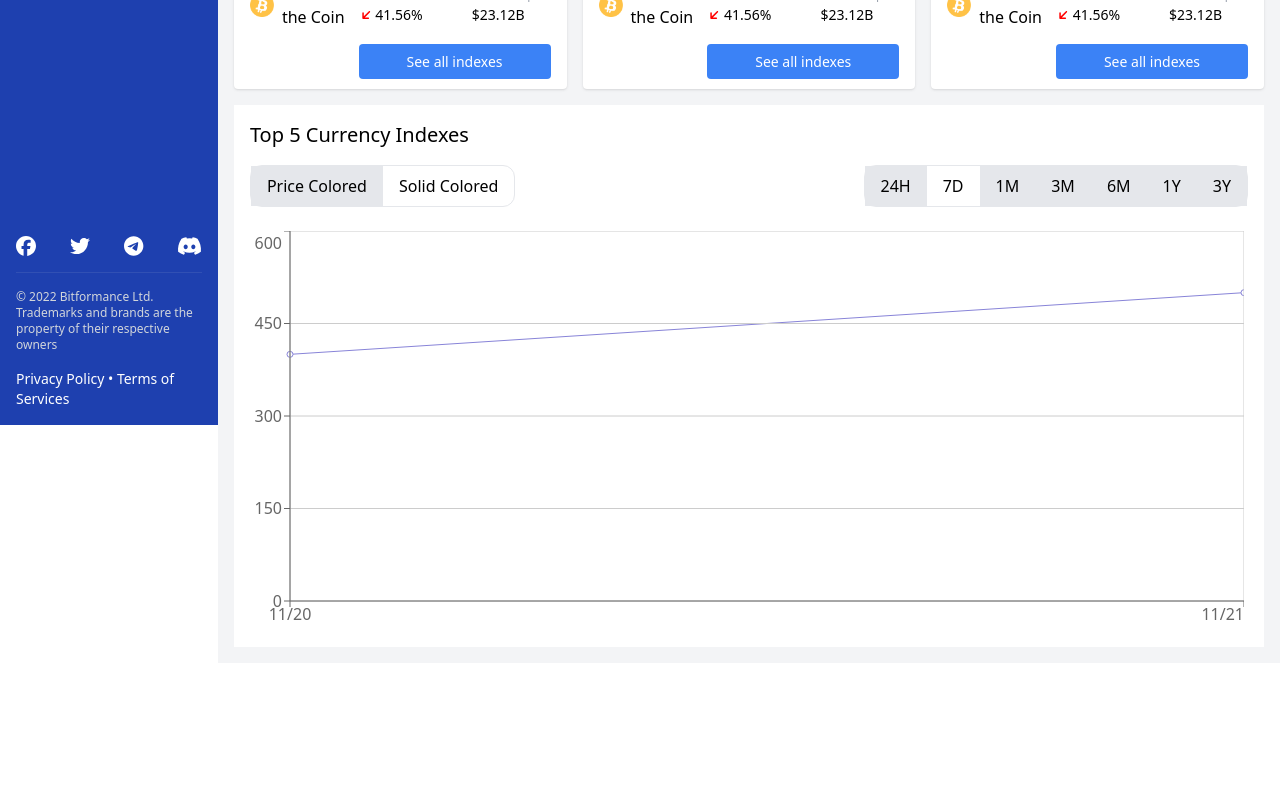
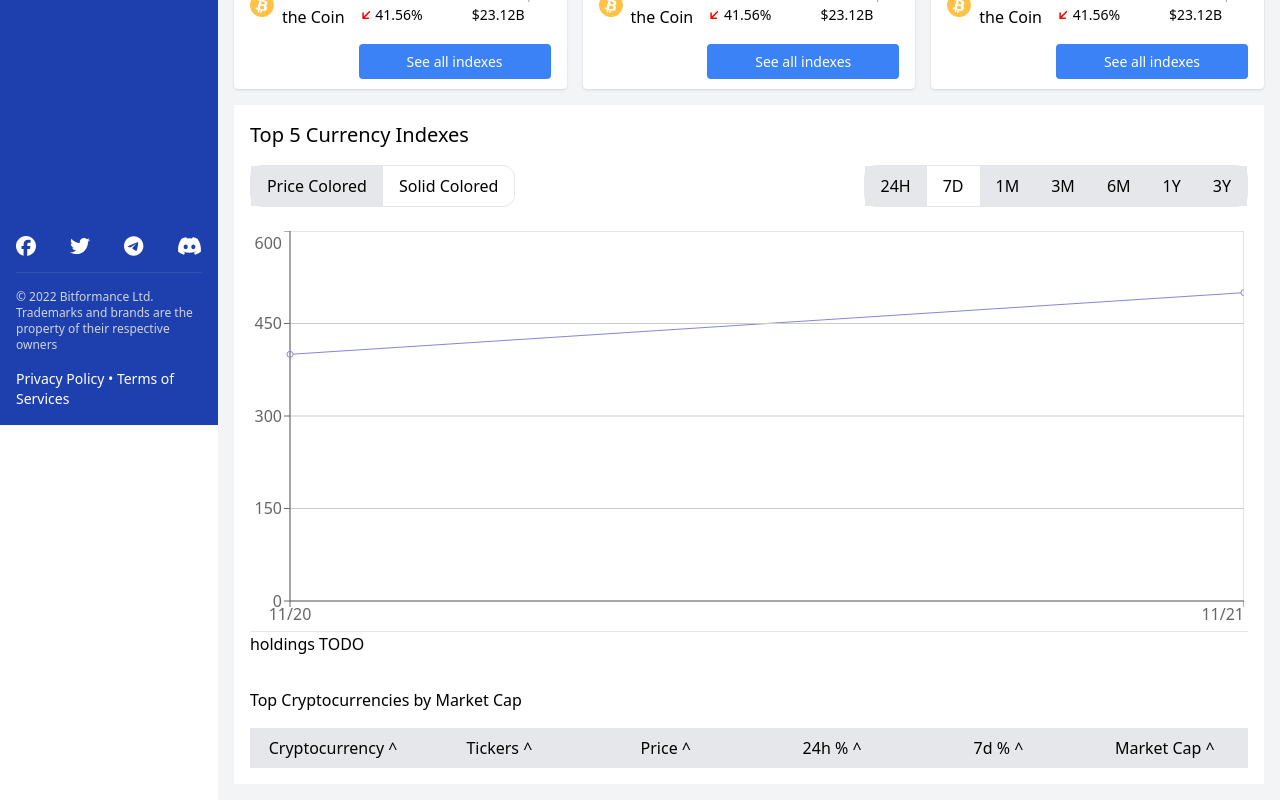
Before and after one commit to asdfstudio/bitformance, a React (Create React App) app: page / in a window 1280 px wide. Shown: the part 375-1175 px from the top of the page. Before the commit the page ends 1038 px from the top, so only its background shows below. Built offline with nearby package versions, Linux system fonts and the light colour scheme.

Commit message:
coin row

```diff
--- /dev/null
+++ b/src/components/CoinRow.js
@@ -0,0 +1,16 @@
+export default function CoinRow({
+	id,
+	image,
+	name,
+	ticker,
+	price,
+	hourlyPercentageChange,
+	weeklyPercentageChange,
+	marketCap,
+}) {
+	return (
+		<div>
+
+		</div>
+	)
+}
--- a/src/components/TopFiveCryptos.js
+++ b/src/components/TopFiveCryptos.js
@@ -32,6 +32,12 @@ export default function TopFiveCryptos() {
 			</div>
 
 			<BFGraph />
+
+			<hr />
+
+			<div>
+				holdings TODO
+			</div>
 		</div>
 	)
 }
--- /dev/null
+++ b/src/components/TopMarketCapCryptos.js
@@ -0,0 +1,68 @@
+import { useState } from 'react'
+import CoinRow from './CoinRow'
+import exampleIcon from '../exampleIcon.png'
+
+
+export default function TopMarketCapCryptos() {
+
+	const [sortOrder, setSortOrder] = useState('ASC') //'DESC'
+
+	const sortables = ['Cryptocurrency', 'Tickers', 'Price', '24h %', '7d %', 'Market Cap']
+
+	const sortBy = (label) => {
+		//TODO: backend query
+	}
+
+	const data = [
+		{
+			id: 1,
+			image: exampleIcon,
+			name: 'Bitcoin',
+			ticker: 'BTC',
+			price: 20928.35,
+			hourlyPercentageChange: -0.91,
+			weeklyPercentageChange: -2.11,
+			marketCap: '$380.44B'
+		},
+		{
+			id: 2,
+			image: exampleIcon,
+			name: 'Ethereum',
+			ticker: 'ETH',
+			price: 928.35,
+			hourlyPercentageChange: 1.31,
+			weeklyPercentageChange: 21.1,
+			marketCap: '$320.44B'
+		},
+		{
+			id: 3,
+			image: exampleIcon,
+			name: 'Tether',
+			ticker: 'USDT',
+			price: 28.35,
+			hourlyPercentageChange: 12.04,
+			weeklyPercentageChange: -62.09,
+			marketCap: '$10.44M'
+		},
+	]
+
+	return(
+		<div className="bg-white p-4 space-y-4">
+			<h1>Top Cryptocurrencies by Market Cap</h1>
+			<div className="grid grid-cols-6">
+				{sortables.map(label => (
+					<button
+						key={label}
+						className="px-4 py-2 bg-gray-200 "
+						onClick={() => sortBy(label)}
+					>
+						{label} {sortOrder === 'ASC' ? '^' : 'v'}
+					</button>
+				))}
+			</div>
+			{data.map(coin => {
+				<CoinRow key={coin.id} {...coin} />
+			})}
+		</div>
+	)
+}
--- a/src/pages/HomePage.js
+++ b/src/pages/HomePage.js
@@ -1,5 +1,6 @@
 import RecentlyAdded from '../components/RecentlyAdded'
 import TopFive from '../components/TopFiveCryptos'
+import TopMarketCap from '../components/TopMarketCapCryptos'
 
 export default function HomePage() {
 	return(
@@ -10,6 +11,7 @@ export default function HomePage() {
 				<RecentlyAdded />
 			</div>
 			<TopFive />
+			<TopMarketCap />
 		</div>
 	)
 }
```
